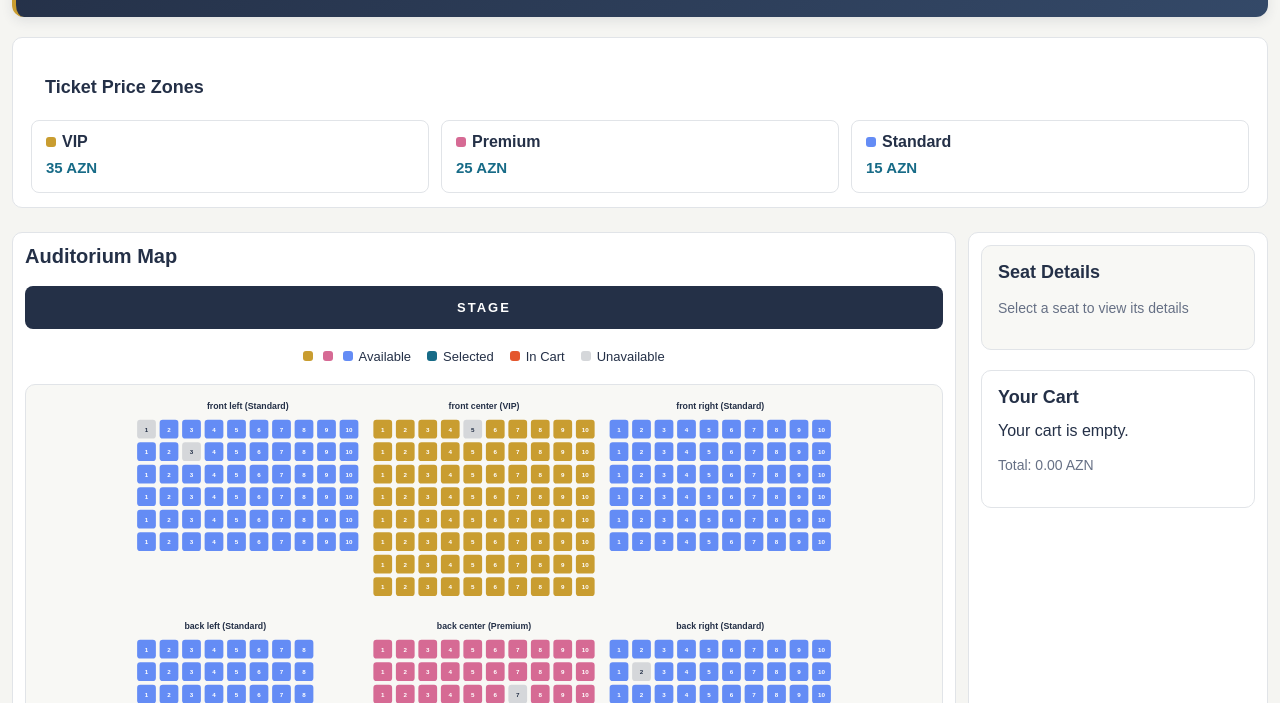
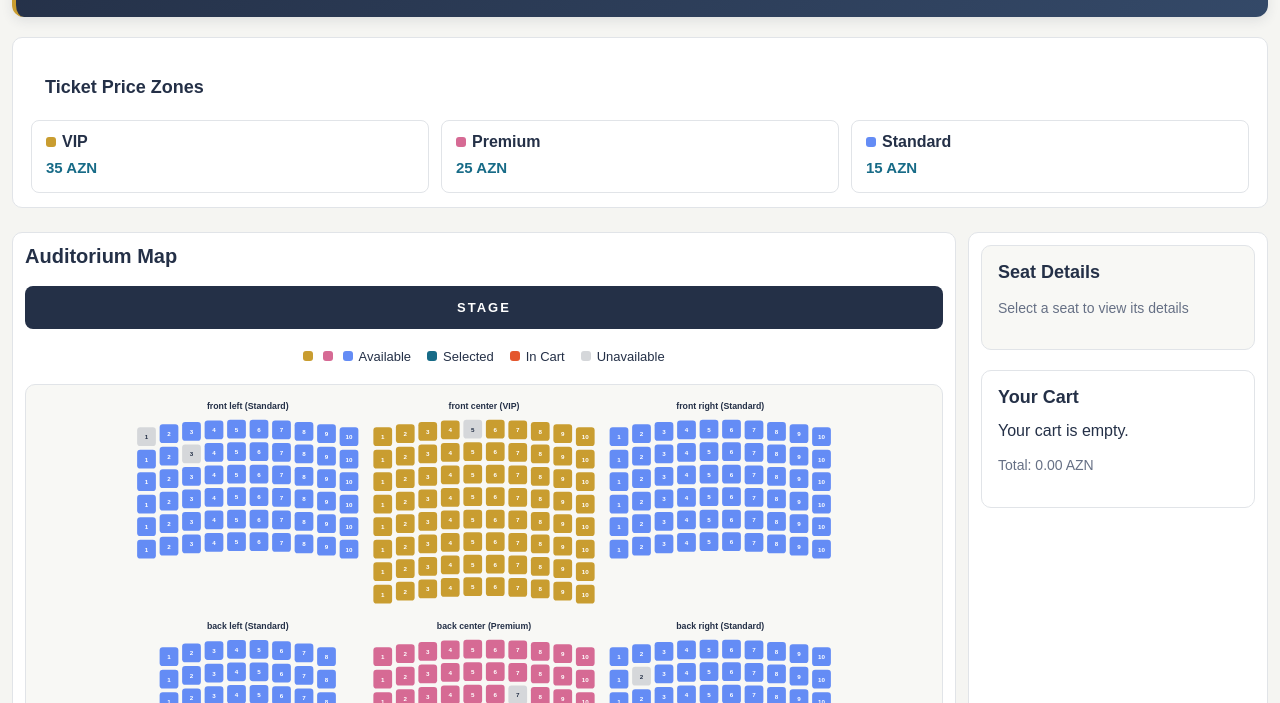
Before and after one commit to gbadalova20360/Venue_Ticketing, a plain HTML site: page index.html in a window 1280 px wide. Shown: the part 97-800 px from the top of the page. Drawn offline with Linux system fonts and the light colour scheme.

Commit message:
Auditorium seating layout with curved rows

```diff
--- a/script.js
+++ b/script.js
@@ -132,46 +132,61 @@ function selectSeat(seat) {
     showSeatDetails(seat);
 }
 
+
 function createSeats() {
     sections.forEach(section => {
         const sectionElement = document.createElement("div");
         sectionElement.classList.add("seat-section");
-        sectionElement.style.setProperty(
-                 "--seats-per-row",
-                 section.seatsPerRow
-        );
         sectionElement.id = section.id;
         const sectionTitle = document.createElement("h3");
         sectionTitle.textContent =
-            section.id.replace("-", " ") + " (" + section.name + ")";
+            section.id.replace("-", " ") +
+            " (" + section.name + ")";
         sectionElement.appendChild(sectionTitle);
-
         const sectionSeats = seats.filter(
             seat => seat.sectionId === section.id
         );
-
-        sectionSeats.forEach(seat => {
+        for (let row = 1; row <= section.rows; row++) {
+            const rowElement = document.createElement("div");
+            rowElement.classList.add("seat-row");
+            const rowSeats = sectionSeats.filter(
+                seat => seat.row === row
+            );
+            rowSeats.forEach((seat, index) => {
                 const seatElement = document.createElement("button");
-
                 seatElement.type = "button";
                 seatElement.classList.add("seat");
                 seatElement.textContent = seat.number;
                 seatElement.dataset.seatId = getSeatId(seat);
                 seatElement.classList.add(seat.status);
-            seatElement.style.setProperty("--zone-color", zoneColors[seat.section]);
+                seatElement.style.setProperty(
+                    "--zone-color",
+                    zoneColors[seat.section]
+                );
+                const middle = (rowSeats.length - 1) / 2;
+                const offset = middle === 0
+                    ? 0
+                    : (index - middle) / middle;
+                const curve = 12;
+                const verticalOffset = curve * offset * offset;
+                seatElement.style.transform =
+                    `translateY(${verticalOffset}px)`;
                 seatElement.setAttribute(
                     "aria-label",
-                seat.section + ", row " + seat.row + ", seat " + seat.number
+                    seat.section + ", row " + seat.row +
+                    ", seat " + seat.number
                 );
                 seatElement.addEventListener("click", function () {
                     selectSeat(seat);
                 });
-
-            sectionElement.appendChild(seatElement);
+                rowElement.appendChild(seatElement);
             });
+            sectionElement.appendChild(rowElement);
+        }
         venueMap.appendChild(sectionElement);
     });
 }
+
 function saveCart() {
     const cartData = cart.map(seat => getSeatId(seat));
     localStorage.setItem("venueCart", JSON.stringify(cartData));
--- a/style.css
+++ b/style.css
@@ -163,29 +163,37 @@ button:focus-visible {
     transition: transform 0.2s ease;
 }
 .seat-section {
-    display: grid;
-    grid-template-columns: repeat(var(--seats-per-row, 10), 30px);
+    display: flex;
+    flex-direction: column;
+    align-items: center;
     gap: 6px;
-    align-content: start;
 }
 
 .seat-section h3 {
-    grid-column: 1 / -1;
     margin: 0 0 8px;
     text-align: center;
     font-size: 14px;
 }
 
+.seat-row {
+    display: flex;
+    justify-content: center;
+    gap: 6px;
+    height: 30px;
+    align-items: flex-start;
+}
+
 .seat {
+    flex: 0 0 30px;
     width: 30px;
     height: 30px;
     border: none;
     border-radius: 5px;
     cursor: pointer;
     font-size: 10px;
-    background-color: #75B9A5;
+    background-color: var(--zone-color, #75B9A5);
     color: white;
-    padding:0;
+    padding: 0;
 }
 
 #map-controls{
```
Lines whose indentation alone changed are shown as unchanged.
